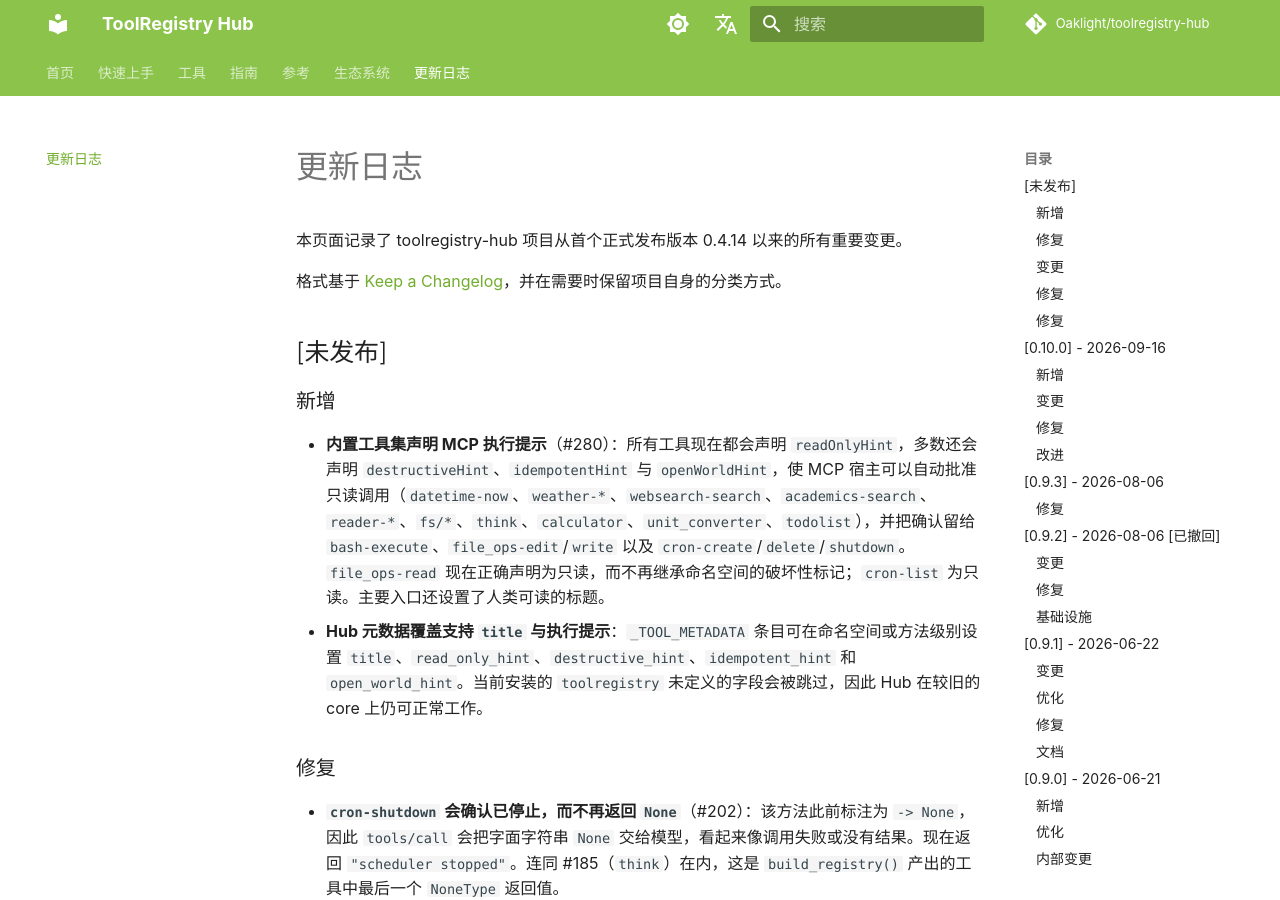
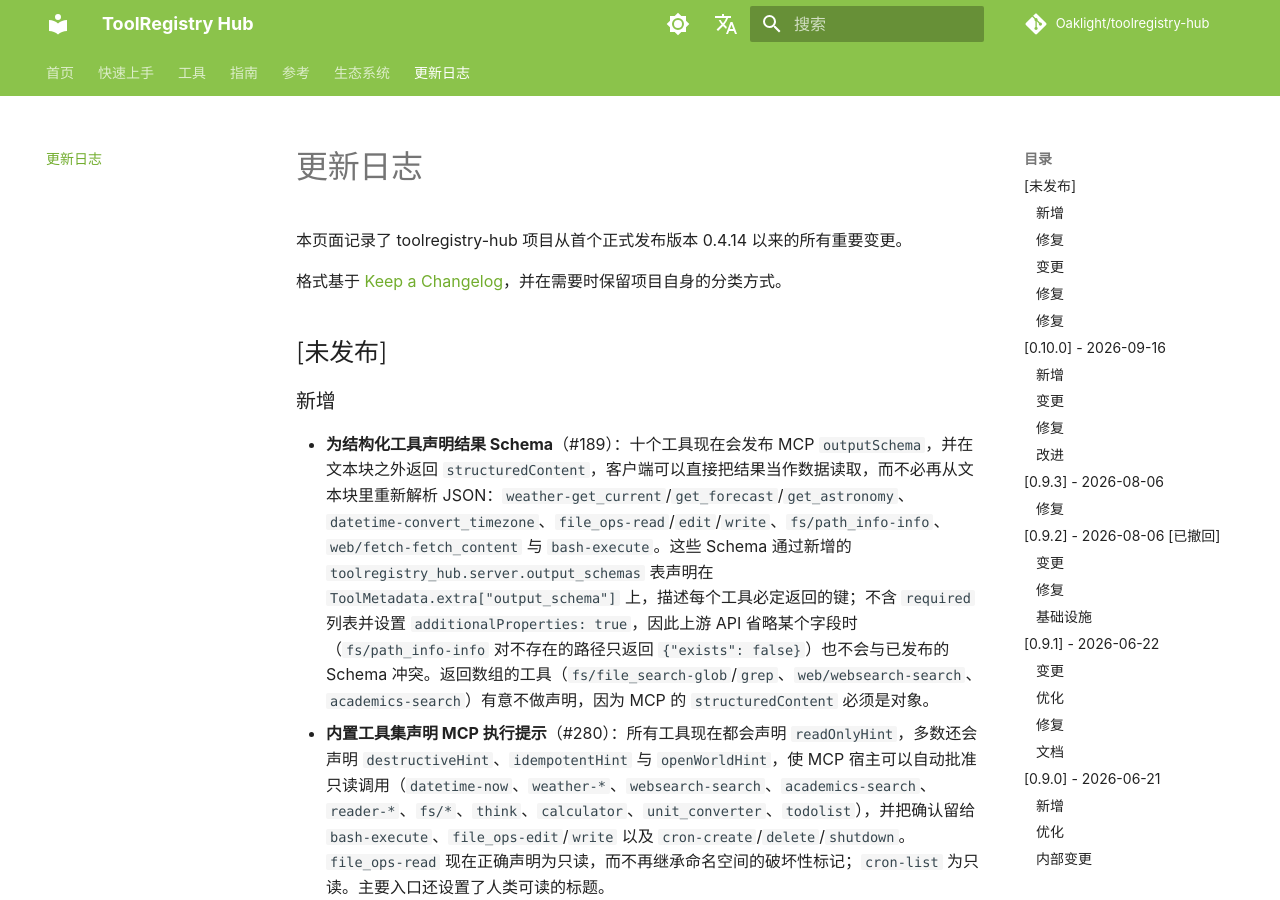
Before and after one commit to Oaklight/toolregistry-hub, an MkDocs documentation site: the page built from docs/changelog.md, in a window 1280 px wide and 900 px high. Built offline with MkDocs 1.6.1 and Material for MkDocs 9.7.7, drawn with Linux system fonts in a browser that asks for light colours; some web fonts are replaced; comment, search, counter and statistics services are not loaded.

Commit message:
docs: 记录结果 Schema 声明 (#189)

```diff
--- a/docs/changelog.md
+++ b/docs/changelog.md
@@ -16,6 +16,7 @@
 
 ### 新增
 
+- **为结构化工具声明结果 Schema**（#189）：十个工具现在会发布 MCP `outputSchema`，并在文本块之外返回 `structuredContent`，客户端可以直接把结果当作数据读取，而不必再从文本块里重新解析 JSON：`weather-get_current`/`get_forecast`/`get_astronomy`、`datetime-convert_timezone`、`file_ops-read`/`edit`/`write`、`fs/path_info-info`、`web/fetch-fetch_content` 与 `bash-execute`。这些 Schema 通过新增的 `toolregistry_hub.server.output_schemas` 表声明在 `ToolMetadata.extra["output_schema"]` 上，描述每个工具必定返回的键；不含 `required` 列表并设置 `additionalProperties: true`，因此上游 API 省略某个字段时（`fs/path_info-info` 对不存在的路径只返回 `{"exists": false}`）也不会与已发布的 Schema 冲突。返回数组的工具（`fs/file_search-glob`/`grep`、`web/websearch-search`、`academics-search`）有意不做声明，因为 MCP 的 `structuredContent` 必须是对象。
 - **内置工具集声明 MCP 执行提示**（#280）：所有工具现在都会声明 `readOnlyHint`，多数还会声明 `destructiveHint`、`idempotentHint` 与 `openWorldHint`，使 MCP 宿主可以自动批准只读调用（`datetime-now`、`weather-*`、`websearch-search`、`academics-search`、`reader-*`、`fs/*`、`think`、`calculator`、`unit_converter`、`todolist`），并把确认留给 `bash-execute`、`file_ops-edit`/`write` 以及 `cron-create`/`delete`/`shutdown`。`file_ops-read` 现在正确声明为只读，而不再继承命名空间的破坏性标记；`cron-list` 为只读。主要入口还设置了人类可读的标题。
 - **Hub 元数据覆盖支持 `title` 与执行提示**：`_TOOL_METADATA` 条目可在命名空间或方法级别设置 `title`、`read_only_hint`、`destructive_hint`、`idempotent_hint` 和 `open_world_hint`。当前安装的 `toolregistry` 未定义的字段会被跳过，因此 Hub 在较旧的 core 上仍可正常工作。
 
```
